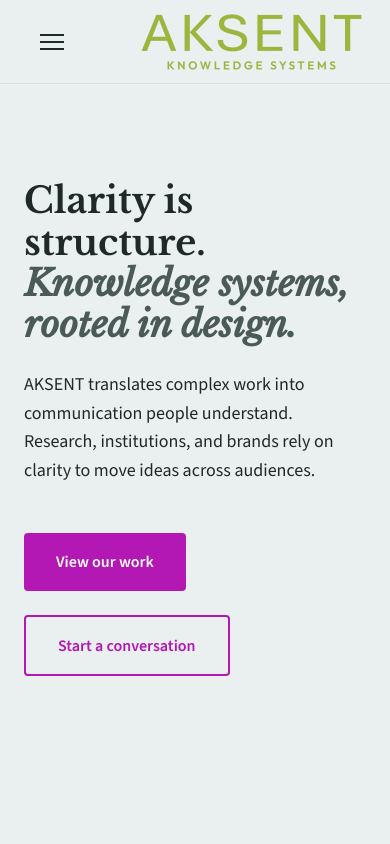
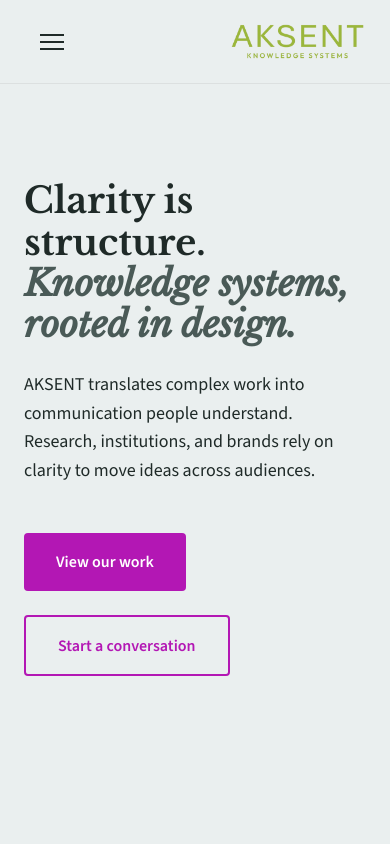
Before and after one commit to MaginaBrian/Aksent, a React (Vite) app: page / in a window 390 px wide. Shown: the top 844 px of the page. Built offline with nearby package versions, Linux system fonts and the light colour scheme.

Commit message:
header shrinkage

```diff
--- a/src/components/Header.css
+++ b/src/components/Header.css
@@ -26,7 +26,7 @@
 }
 
 .aksent-header__logo-img {
-  height: 6.5rem;
+  height: 3.9rem;
   width: auto;
   object-fit: contain;
   transition: transform 0.3s ease;
@@ -48,7 +48,7 @@
 @media (max-width: 420px) {
   .aksent-header__logo-img--full {
     display: block;
-    height: 3.7rem;
+    height: 2.22rem;
   }
   .aksent-header__logo-img--icon {
     display: none;
@@ -61,7 +61,7 @@
   }
 
   .aksent-header__logo-img {
-    height: 4.25rem;
+    height: 2.55rem;
   }
 }
 
@@ -176,7 +176,7 @@
   }
 
   .aksent-header__logo-img--full {
-    height: 7.2rem;
+    height: 4.32rem;
     display: block;
   }
   .aksent-header__logo-img--icon {
```
